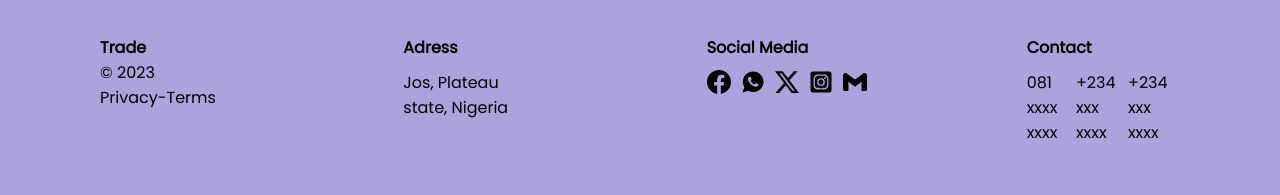
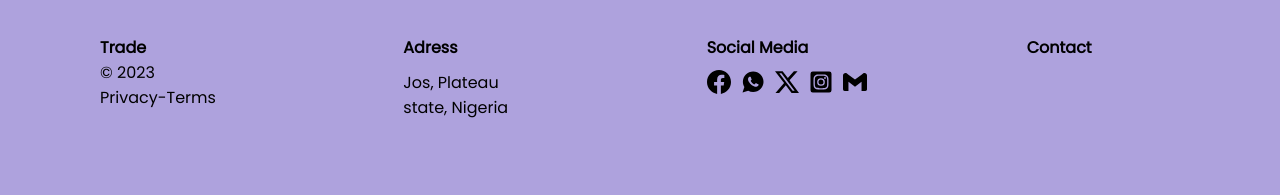
Before and after one commit to Eleojo001/Wase, a React (Create React App) app: page / in a window 1280 px wide. Shown: the part 1874-2069 px from the top of the page. Built offline with nearby package versions, Linux system fonts and the light colour scheme; a web font is replaced by a local one.

Commit message:
Site station updated

```diff
--- a/src/sections/SectionFive.js
+++ b/src/sections/SectionFive.js
@@ -50,9 +50,9 @@ function SectionFive() {
             <div className='footcardItem'>
               <h4>Contact</h4>
               <ul className='futitems'>
-                <li>081 xxxx xxxx</li>
+                {/* <li>081 xxxx xxxx</li>
                 <li>+234 xxx xxxx</li>
-                <li>+234 xxx xxxx</li>
+                <li>+234 xxx xxxx</li> */}
               </ul>
             </div>
           </div>
--- a/src/sections/mobile/Navmobile.js
+++ b/src/sections/mobile/Navmobile.js
@@ -30,7 +30,7 @@ function Navmobile() {
             </li>
             <li>
               <a href='/waserock_radio' className='m-navlink'>
-                Wase Rock FM 103.9
+                Wase Rock FM 93.9
               </a>
             </li>
             <li>
```
